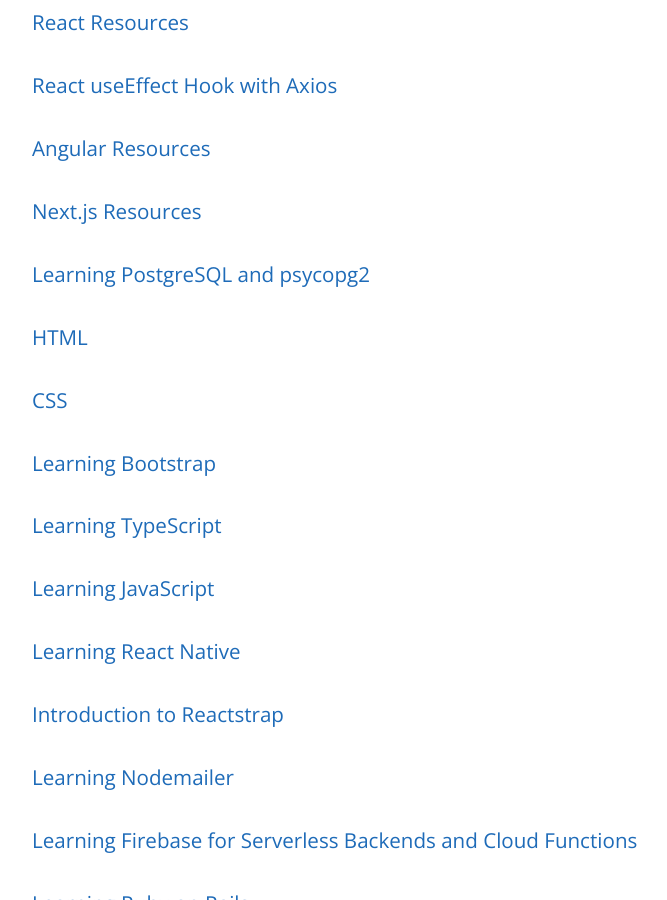
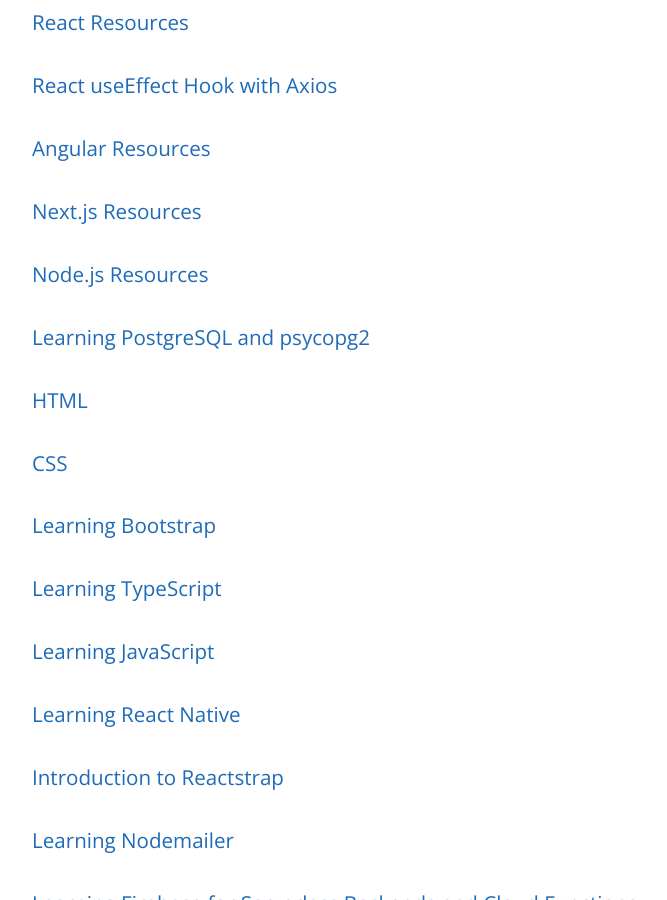
Before and after one commit to learning-software-engineering/learning-software-engineering.github.io, a Jekyll site: the page built from Topics/Tech_Stacks.md, in a window 1280 px wide and 900 px high, scrolled down 905 px. Shown: the whole window, without its empty margins (192-859 px from the left). Built offline with Jekyll 4.4.1, drawn with Linux system fonts in a browser that asks for light colours; our own code applies the rules of GitHub Pages for plain Markdown files.

Commit message:
Update Tech_Stacks.md
Add nodejs in page

```diff
--- a/Topics/Tech_Stacks.md
+++ b/Topics/Tech_Stacks.md
@@ -23,6 +23,8 @@
 ### [Angular Resources](./Tech_Stacks/Angular.md)
 
 ### [Next.js Resources](./Tech_Stacks/NextJS.md)
+
+### [Node.js Resources](./Tech_Stacks/NodeJS_Intro.md)
 
 ### [Learning PostgreSQL and psycopg2](./Tech_Stacks/PostgreSQL_psycopg2.md)
 
```
